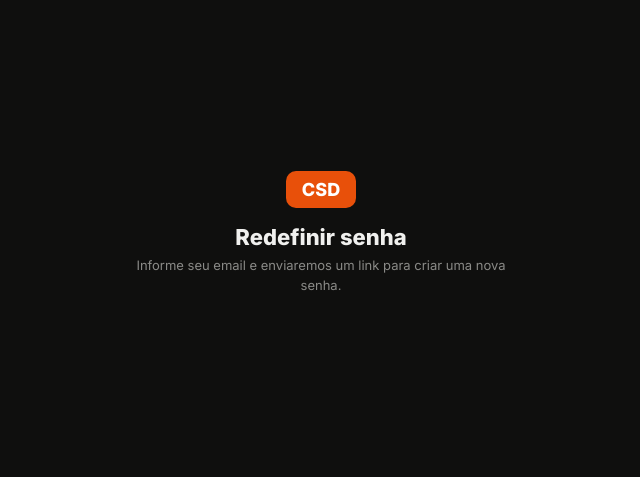
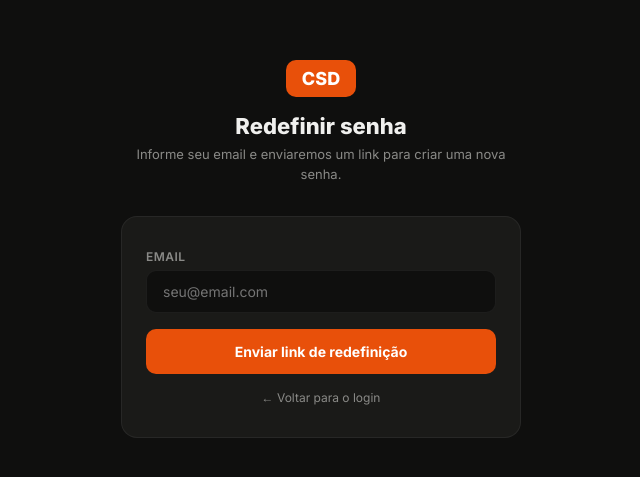
Before and after one commit to trailtropical/appcsd, a plain HTML site: page reset.html in a window 1280 px wide. Shown: the part 151-628 px from the top of the page, without its empty margins (319-959 px from the left). Drawn offline with nearby package versions, Linux system fonts and the light colour scheme.

Commit message:
Fix CSS fase ativa no reset

```diff
--- a/reset.html
+++ b/reset.html
@@ -28,6 +28,7 @@ body{font-family:'Inter',sans-serif;background:var(--bg);color:var(--text);min-h
 .back{display:block;text-align:center;margin-top:16px;font-size:12px;color:var(--muted);text-decoration:none}
 .back:hover{color:var(--orange)}
 .phase{display:none}
+.phase.active{display:block}
 </style>
 </head>
 <body>
```
